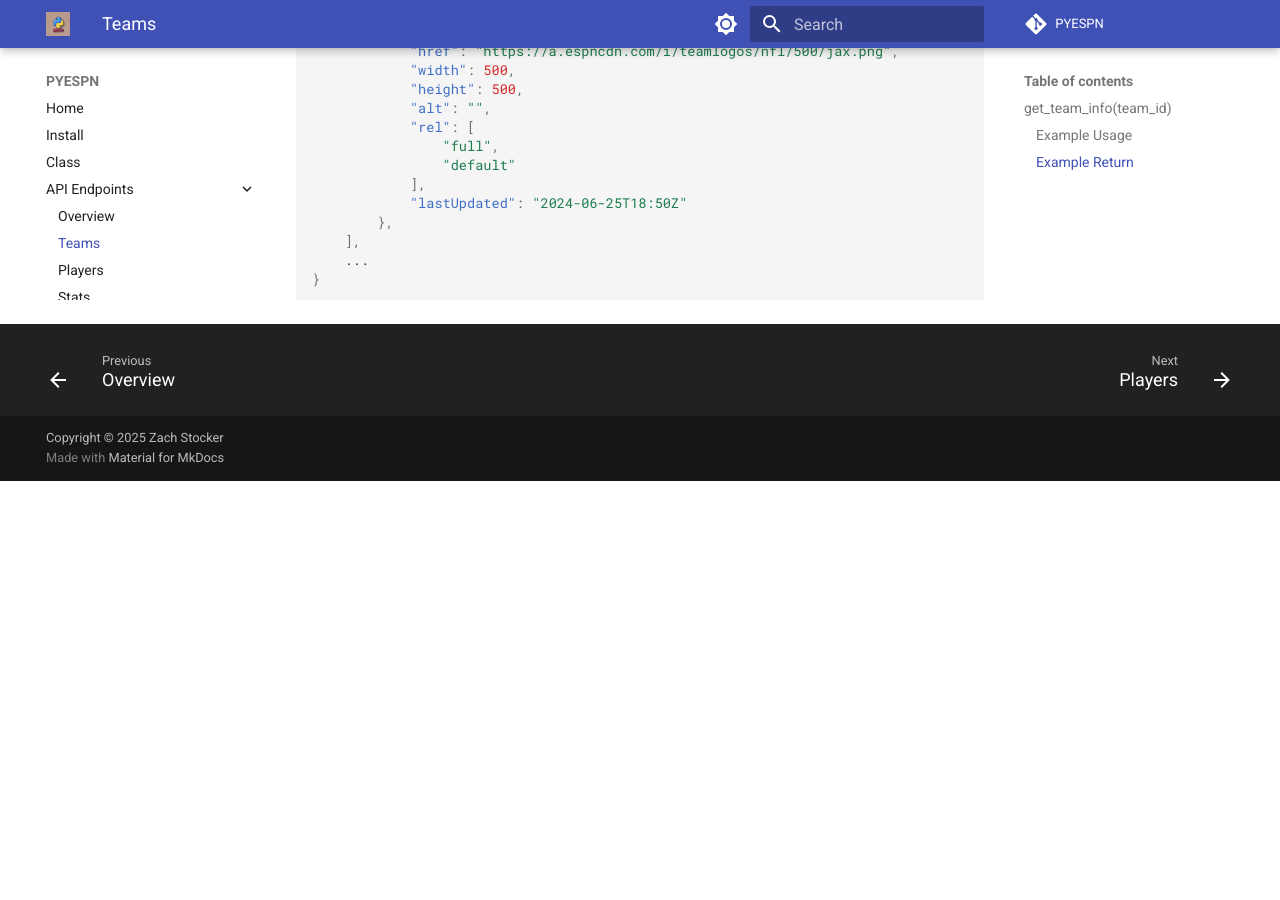
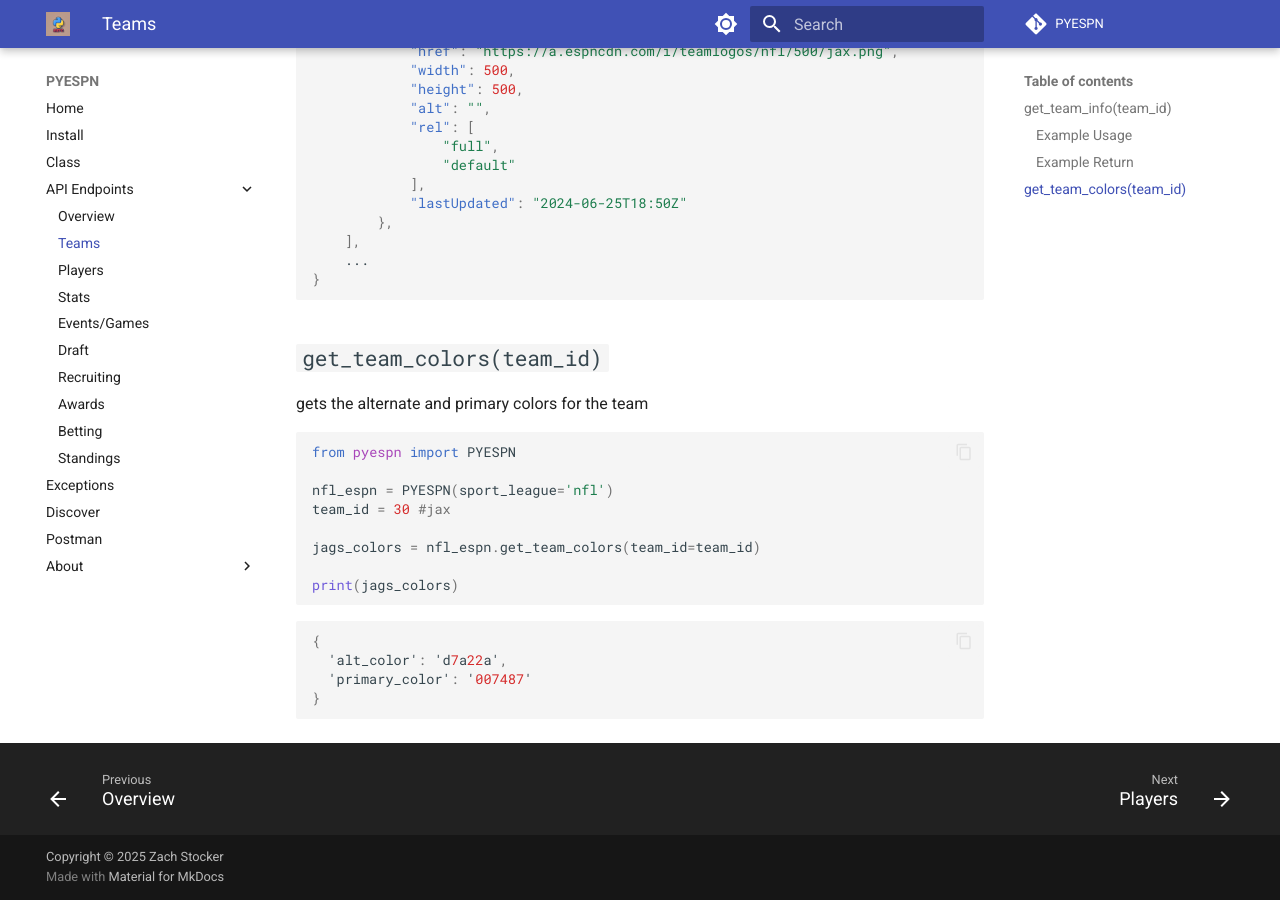
Before and after one commit to EnderLocke/pyespn, an MkDocs documentation site: the page built from docs/endpoints/teams.md, in a window 1280 px wide and 900 px high, scrolled down 1143 px. Built offline with MkDocs 1.6.1 and Material for MkDocs 9.7.7, drawn with Linux system fonts in a browser that asks for light colours; comment, search, counter and statistics services are not loaded; before the commit the page ends 1624 px from its top, so only the background shows below that.

Commit message:
added in the get team colors api call

````diff
--- a/docs/endpoints/teams.md
+++ b/docs/endpoints/teams.md
@@ -60,3 +60,25 @@ print(jags_team_info)
     ...
 }
 ```
+
+
+## `get_team_colors(team_id)`
+gets the alternate and primary colors for the team
+
+```py
+from pyespn import PYESPN
+
+nfl_espn = PYESPN(sport_league='nfl')
+team_id = 30 #jax
+
+jags_colors = nfl_espn.get_team_colors(team_id=team_id)
+
+print(jags_colors)
+```
+
+```json
+{
+  'alt_color': 'd7a22a',
+  'primary_color': '007487'
+}
+```
````
